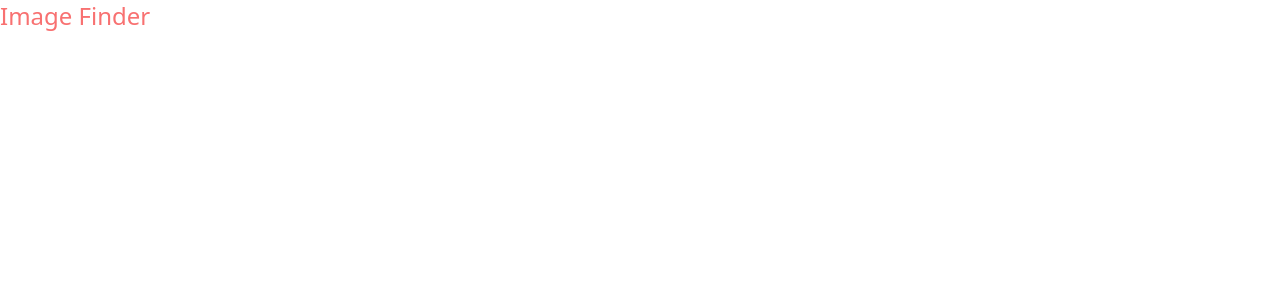
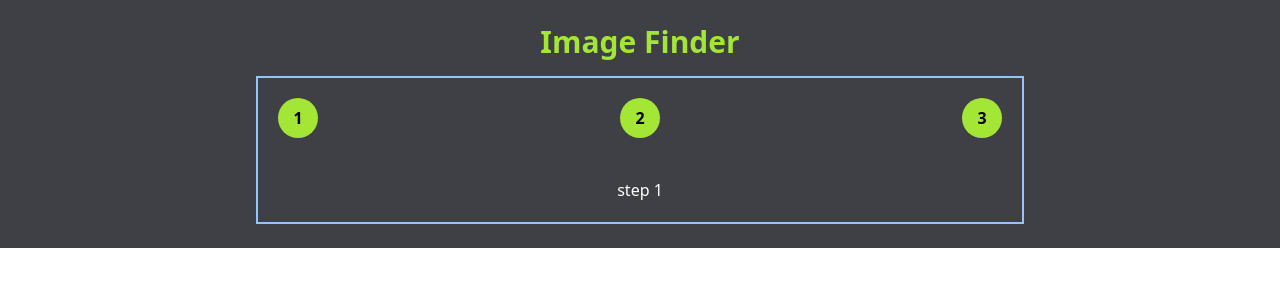
Before and after one commit to visvarma/Image-Finder, a React (Vite) app: page / in a window 1280 px wide. Shown: the top 300 px of the page. Built offline with nearby package versions, Linux system fonts and the light colour scheme.

Commit message:
Implement multi step form with demo components

```diff
--- a/src/App.jsx
+++ b/src/App.jsx
@@ -1,7 +1,23 @@
 import "./App.css";
+import MuliStepForm from "./components/MuliStepForm";
 
-function App() {
-  return <h1 className="text-2xl font bold text-red-400">Image Finder</h1>;
+export default function App() {
+  const componentList = [<Example1 />, <Example2 />, <Example3 />];
+
+  return (
+    <div className="flex justify-center flex-col items-center p-6 bg-zinc-700 gap-4">
+      <h1 className="text-3xl font-bold text-lime-400">Image Finder</h1>
+      <MuliStepForm componentList={componentList} />
+    </div>
+  );
 }
 
-export default App;
+const Example1 = () => {
+  return <h1 className="text-white">step 1</h1>;
+};
+const Example2 = () => {
+  return <h1 className="text-white">step 2</h1>;
+};
+const Example3 = () => {
+  return <h1 className="text-white">step 3</h1>;
+};
--- a/src/components/MuliStepForm.jsx
+++ b/src/components/MuliStepForm.jsx
@@ -1,5 +1,47 @@
-const MuliStepForm = () => {
-  return <div>MuliStepForm</div>;
+import React, { useMemo, useState } from "react";
+
+const MuliStepForm = ({ componentList }) => {
+  const [currentStep, setCurrentStep] = useState(0);
+  const stepsCount = componentList.length;
+
+  const handleNextStep = () => {
+    if (currentStep + 1 < componentList.length) {
+      setCurrentStep((prevStep) => prevStep + 1);
+    }
+  };
+
+  const handleCurrentStep = (index) => {
+    setCurrentStep(index);
+  };
+
+  const progressLength = useMemo(() => {
+    return (100 / (stepsCount - 1)) * currentStep;
+  }, [currentStep]);
+
+  return (
+    <div className="w-full max-w-screen-md border-2 border-blue-300 p-5">
+      <div className="step-inidcator mb-10 flex justify-between w-full border-3 border-cyan-50 relative">
+        {componentList?.map((_, index) => {
+          return (
+            <button
+              key={index}
+              onClick={() => handleCurrentStep(index)}
+              className="w-5 h-5 rounded-full bg-lime-400 p-5 flex justify-center items-center z-10 font-bold"
+            >
+              {index + 1}
+            </button>
+          );
+        })}
+        <div
+          className="step-progress absolute top-[50%] h-1 bg-lime-600 "
+          style={{ width: `${progressLength}%` }}
+        ></div>
+      </div>
+      <div className="active-component flex justify-center">
+        {componentList[currentStep]}
+      </div>
+    </div>
+  );
 };
 
 export default MuliStepForm;
```
